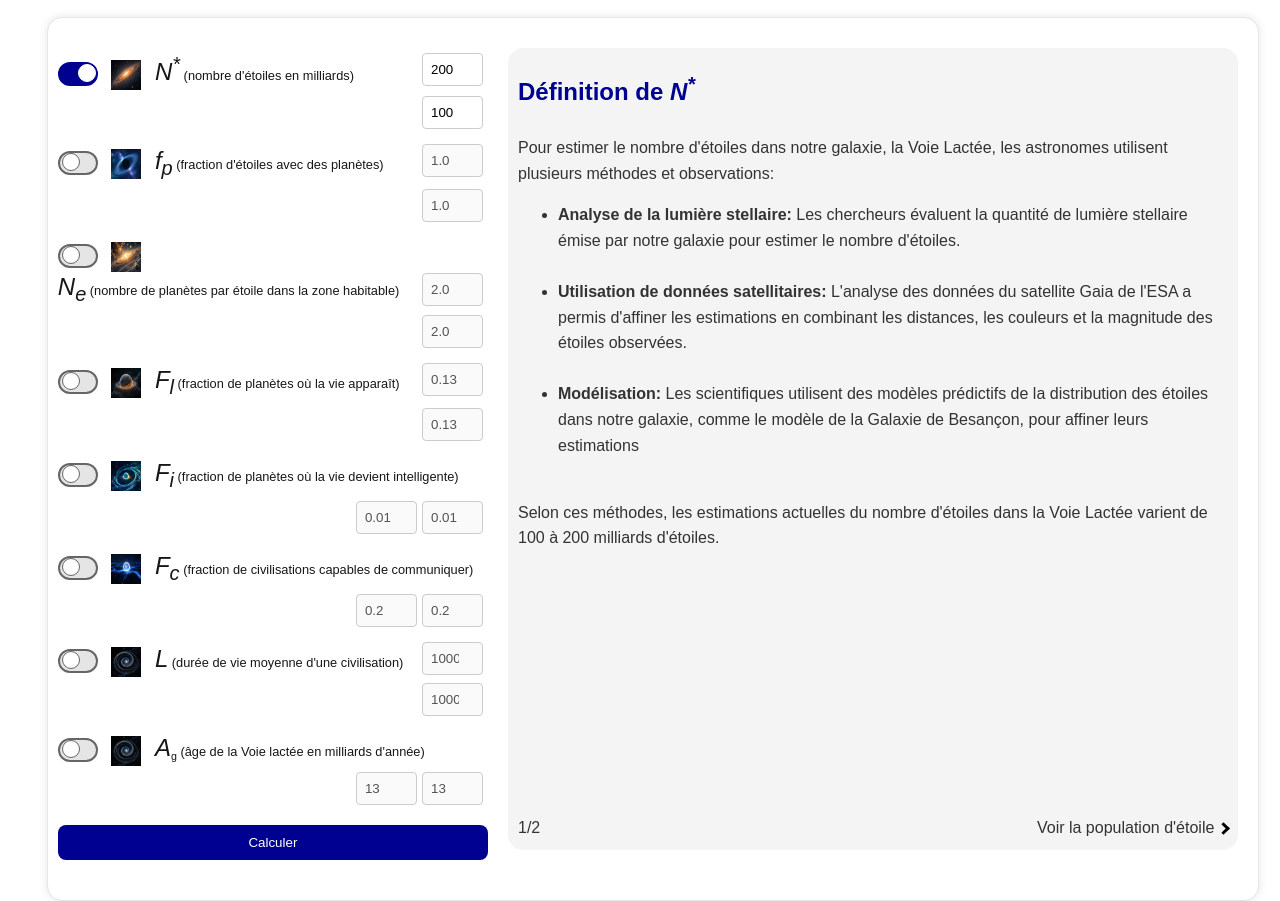
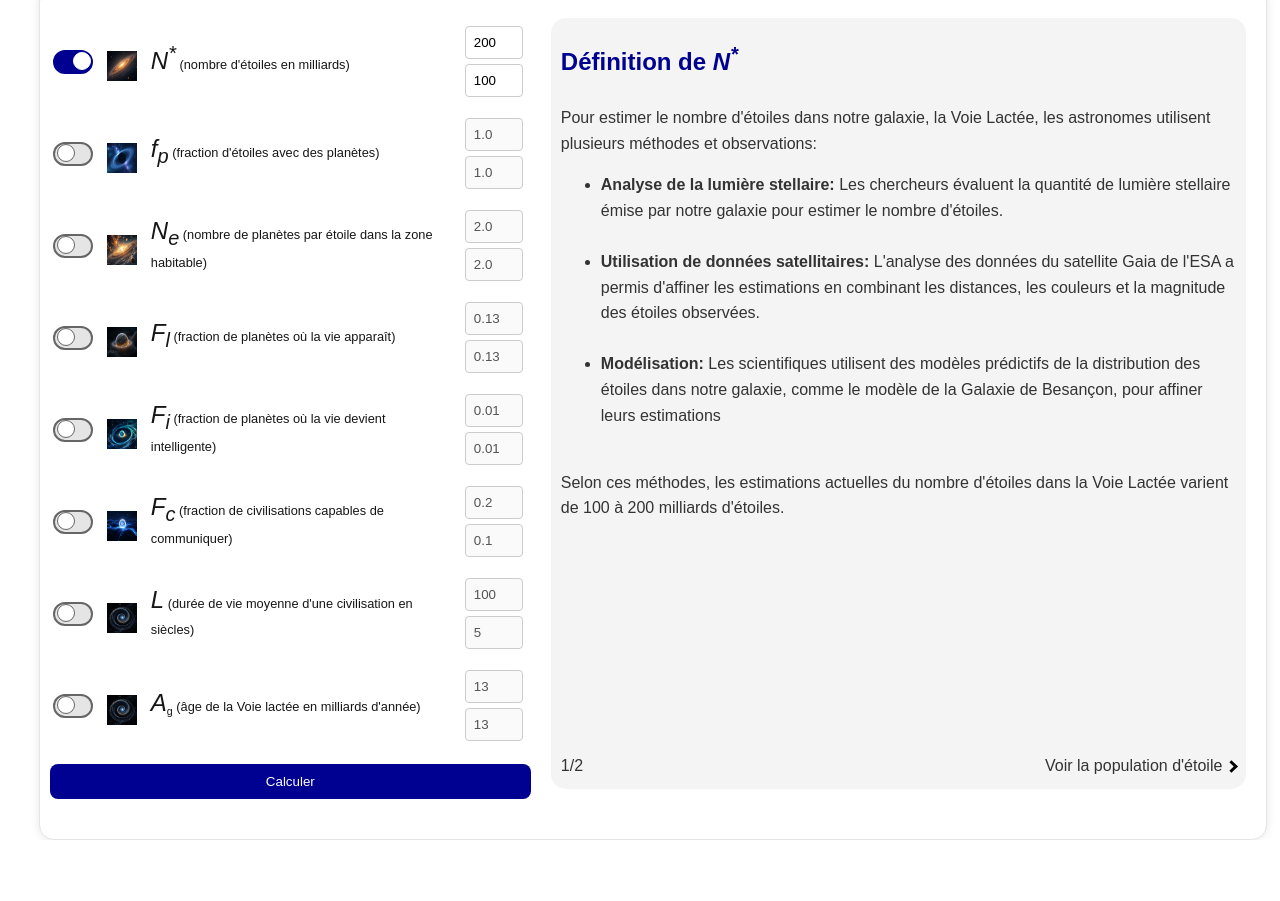
Before and after one commit to dom-astro/drake, a plain HTML site: page index.html in a window 1280 px wide. Shown: the part 522-1423 px from the top of the page. After the commit the page ends 1362 px from the top, so only its background shows below. Drawn offline with nearby package versions, Linux system fonts and the light colour scheme.

Commit message:
Maj des paramètres

```diff
--- a/index.html
+++ b/index.html
@@ -7,7 +7,7 @@
     <link rel="stylesheet" href="styles.css">
     <link rel="stylesheet" href="switch.css">
     <script src="js/jquery-3.7.1.min.js"></script>
-    <script src="https://cdn.jsdelivr.net/npm/echarts/dist/echarts.min.js"></script>
+    <script src="js/echarts.min.js"></script>
 </head>
 <body>
     <h1>Équation de Drake</h1>
@@ -20,70 +20,184 @@
     <div class="container">
         <div id="drake">
             <div class="form-group" id="r">
+                <table>
+                    <tr>
+                        <td>
                             <label class="switch">
                                 <input type="checkbox" id="toggleSwitch-r"  class="input-switch" checked>
                                 <span class="slider"></span>
                             </label>
+                        </td>
+                        <td>
                             <img src="images/R.png" alt="R*">
-                <label for="R"> <i>N<sup>*</sup></i> (nombre d'étoiles en milliards)</label>
+                        </td>
+                        <td>
+                            <label for="R" class="td-label"> <i>N<sup>*</sup></i> (nombre d'étoiles en milliards)</label>
+                        </td>
+                        <td>
                             <input type="number" id="r-optimiste" name="R" step="10" value="200" required class="optimiste">
                             <input type="number" id="r-pessimiste" name="R" step="10" value="100" required class="pessimiste">
+                        </td>
+                    </tr>
+                </table>
             </div>
 
             <div class="form-group" id="fp">
+                <table>
+                    <tr>
+                        <td>
                             <label class="switch"><input type="checkbox" id="toggleSwitch-fp" class="input-switch"><span class="slider"></span></label>
+                        </td>
+                        <td>
                             <img src="images/fp.jpg" alt="fp">
-                <label for="fp"> <i>f<sub>p</sub></i> (fraction d'étoiles avec des planètes)</label>
+                        </td>
+                        <td>
+                            <label for="fp" class="td-label"> <i>f<sub>p</sub></i> (fraction d'étoiles avec des planètes)</label>
+                        </td>
+                        <td>
+                            <input type="number" id="fp-optimiste" name="fp" step="0.01" value="1.0" required class="optimiste" disabled>
                             <input type="number" id="fp-pessimiste" name="fp" step="0.01" value="1.0" required class="pessimiste" disabled>
-                <input type="number" id="fp-optimiste" name="fp" step="0.01" value="1.0" required class="optimiste" disabled>
+                        </td>
+                    </tr>
+                </table>
             </div>
 
             <div class="form-group" id="ne">
-                <label class="switch"><input type="checkbox" id="toggleSwitch-ne" class="input-switch"><span class="slider"></span></label>
+                <table>
+                    <tr>
+                        <td>
+                            <label class="switch">
+                                <input type="checkbox" id="toggleSwitch-ne" class="input-switch">
+                                <span class="slider"></span>
+                            </label>
+                        </td>
+                        <td>
                             <img src="images/ne.jpg" alt="ne">
-                <label for="ne"><i>N<sub>e</sub></i> (nombre de planètes par étoile dans la zone habitable)</label>
+                        </td>
+                        <td>
+                            <label for="ne" class="td-label"><i>N<sub>e</sub></i> (nombre de planètes par étoile dans la zone habitable)</label>
+                        </td>
+                        <td>
+                            <input type="number" id="ne-optimiste" name="ne" step="0.01" value="2.0" required class="optimiste">
                             <input type="number" id="ne-pessimiste" name="ne" step="0.01" value="2.0" required class="pessimiste">
-                <input type="number" id="ne-optimiste" name="ne" step="0.01" value="2.0" required class="optimiste">
+                        </td>
+                    </tr>
+                </table>
             </div>
 
             <div class="form-group" id="fl">
-                <label class="switch"><input type="checkbox" id="toggleSwitch-fl" class="input-switch"><span class="slider"></span></label>
+                <table>
+                    <tr>
+                        <td>
+                            <label class="switch">
+                                <input type="checkbox" id="toggleSwitch-fl" class="input-switch">
+                                <span class="slider"></span>
+                            </label>
+                        </td>
+                        <td>
                             <img src="images/fl.jpg" alt="fl">
-                <label for="fl"><i>F<sub>l</sub></i> (fraction de planètes où la vie apparaît)</label>
+                        </td>
+                        <td>
+                            <label for="fl" class="td-label"><i>F<sub>l</sub></i> (fraction de planètes où la vie apparaît)</label>
+                        </td>
+                        <td>
+                            <input type="number" id="fl-optimiste" name="fl" step="0.01" value="0.13" required class="optimiste">
                             <input type="number" id="fl-pessimiste" name="fl" step="0.01" value="0.13" required class="pessimiste">
-                <input type="number" id="fl-optimiste" name="fl" step="0.01" value="0.13" required class="optimiste">
+                        </td>
+                    </tr>
+                </table>
             </div>
 
             <div class="form-group" id="fi">
-                <label class="switch"><input type="checkbox" id="toggleSwitch-fi" class="input-switch"><span class="slider"></span></label>
+                <table>
+                    <tr>
+                        <td>
+                            <label class="switch">
+                                <input type="checkbox" id="toggleSwitch-fi" class="input-switch">
+                                <span class="slider"></span>
+                            </label>
+                        </td>
+                        <td>
                             <img src="images/fi.jpg" alt="fi">
-                <label for="fi"><i>F<sub>i</sub></i> (fraction de planètes où la vie devient intelligente)</label>
+                        </td>
+                        <td>
+                            <label for="fi" class="td-label"><i>F<sub>i</sub></i> (fraction de planètes où la vie devient intelligente)</label>
+                        </td>
+                        <td>
+                            <input type="number" id="fi-optimiste" name="fi" step="0.01" value="0.01" required class="optimiste">
                             <input type="number" id="fi-pessimiste" name="fi" step="0.01" value="0.01" required class="pessimiste">
-                <input type="number" id="fi-optimiste" name="fi" step="0.01" value="0.01" required class="optimiste">
+                        </td>
+                    </tr>
+                </table>
             </div>
 
             <div class="form-group" id="fc">
-                <label class="switch"><input type="checkbox" id="toggleSwitch-fc" class="input-switch"><span class="slider"></span></label>
+                <table>
+                    <tr>
+                        <td>
+                            <label class="switch">
+                                <input type="checkbox" id="toggleSwitch-fc" class="input-switch">
+                                <span class="slider"></span>
+                            </label>
+                        </td>
+                        <td>
                             <img src="images/fc.jpg" alt="fc">
-                <label for="fc"><i>F<sub>c</sub></i> (fraction de civilisations capables de communiquer)</label>
-                <input type="number" id="fc-pessimiste" name="fc" step="0.01" value="0.2" required class="pessimiste" disabled>
+                        </td>
+                        <td>
+                            <label for="fc" class="td-label"><i>F<sub>c</sub></i> (fraction de civilisations capables de communiquer)</label>
+                        </td>
+                        <td>
                             <input type="number" id="fc-optimiste" name="fc" step="0.01" value="0.2" required class="optimiste" disabled>
+                            <input type="number" id="fc-pessimiste" name="fc" step="0.01" value="0.1" required class="pessimiste" disabled>
+                        </td>
+                    </tr>
+                </table>
             </div>
 
             <div class="form-group" id="l">
-                <label class="switch"><input type="checkbox" id="toggleSwitch-l" class="input-switch"><span class="slider"></span></label>
+                <table>
+                    <tr>
+                        <td>
+                            <label class="switch">
+                                <input type="checkbox" id="toggleSwitch-l" class="input-switch">
+                                <span class="slider"></span>
+                            </label>
+                        </td>
+                        <td>
                             <img src="images/L.jpg" alt="L">
-                <label for="L"><i>L</i> (durée de vie moyenne d'une civilisation)</label>
-                <input type="number" id="l-pessimiste" name="L" step="0.01" value="10000000" required class="pessimiste">
-                <input type="number" id="l-optimiste" name="L" step="0.01" value="10000000" required class="optimiste">
+                        </td>
+                        <td>
+                            <label for="L" class="td-label"><i>L</i> (durée de vie moyenne d'une civilisation en siècles)</label>
+                        </td>
+                        <td>
+                            <input type="number" id="l-optimiste" name="L" step="1" value="100" required class="optimiste">
+                            <input type="number" id="l-pessimiste" name="L" step="1" value="5" required class="pessimiste">
+                        </td>
+                    </tr>
+                </table>
             </div>
 
             <div class="form-group" id="a">
-                <label class="switch"><input type="checkbox" id="toggleSwitch-a" class="input-switch"><span class="slider"></span></label>
+                <table>
+                    <tr>
+                        <td>
+                            <label class="switch">
+                                <input type="checkbox" id="toggleSwitch-a" class="input-switch">
+                                <span class="slider"></span>
+                            </label>
+                        </td>
+                        <td>
                             <img src="images/L.jpg" alt="Ag">
-                <label for="L"><i>A</i><sub>g</sub> (âge de la Voie lactée en milliards d'année)</label>
+                        </td>
+                        <td>
+                            <label for="L" class="td-label"><i>A</i><sub>g</sub> (âge de la Voie lactée en milliards d'année)</label>
+                        </td>
+                        <td>
                             <input type="number" id="a-optimiste" name="A" step="1" value="13" required class="optimiste">
                             <input type="number" id="a-pessimiste" name="A" step="1" value="13" required class="pessimiste">
+                        </td>
+                    </tr>
+                </table>
             </div>
 
             <button id="calcul">Calculer</button>
@@ -220,7 +334,7 @@
                     <p>- En utilisant 28 civilisations plus récentes que l'Empire romain, Shermer a calculé <i>L</i> à environ 304 ans pour les civilisations "modernes".</p>
                 </li>
                 <li><b>Estimations spéculatives</b>
-                    <p>- Drake avait initialement estimé <i>L</i> à 10 000 ans en 19613.</p>
+                    <p>- Drake avait initialement estimé <i>L</i> à 10 000 ans en 1963.</p>
                     <p>- Certaines estimations plus optimistes considèrent des durées allant jusqu'à 100 000 ans.</p>
                 </li>
                 <li><b>Défis majeurs</b>
--- a/script.js
+++ b/script.js
@@ -40,7 +40,7 @@ const VALIDATION_RULES = {
     'fl': { min: 0, max: 1 },
     'fi': { min: 0, max: 1 },
     'fc': { min: 0, max: 1 },
-    'L': { min: 0, max: 1000000000 },
+    'L': { min: 0, max: 10000 },
     'A': { min: 1, max: 100 }
 };
 
@@ -85,7 +85,7 @@ document.getElementById('calcul').addEventListener('click', function(event) {
         const results = {};
         for (const scenario of ['pessimiste', 'optimiste']) {
             const v = values[scenario];
-            results[scenario] = (v.R * v.fp * v.ne * v.fl * v.fi * v.fc * v.L) / v.A;
+            results[scenario] = (v.R * v.fp * v.ne * v.fl * v.fi * v.fc * v.L * 100) / v.A;
         }
 
         // Affichage des résultats avec formatage
--- a/styles.css
+++ b/styles.css
@@ -26,7 +26,6 @@ body {
 }
 
 .container {
-    max-width: 1200px;
     margin: 0 auto;
     padding: 2rem;
     background: var(--background-color);
@@ -34,7 +33,7 @@ body {
     box-shadow: var(--shadow);
     border: 1px solid var(--border-color);
     padding: var(--spacing-lg) 0 var(--spacing-lg) var(--spacing-md);
-    width: 97%;
+    width: 95%;
     display: flex;
     left: 1%;
     position: relative;
@@ -54,8 +53,8 @@ h3 {
     text-align: center;
     padding-left: 5%;
     padding-right: 5%;
-	width: 66%;
-    left: 16%;
+	width: 80%;
+    left: 10%;
     position: relative;
 }
 
@@ -82,8 +81,10 @@ h3 {
 
 label {
     margin-right: 10px;
-		overflow: hidden;
-	white-space: nowrap;
+    white-space: normal;
+    word-wrap: break-word;
+    max-width: 200px;
+    display: inline-block;
 }
 
 input {
@@ -92,7 +93,9 @@ input {
     border: 1px solid #ccc;
     border-radius: 4px;
     flex-grow: 1;
-    width: 10%;
+    width: 40px;
+    float: right;
+    margin-right: 5px;
 }
 
 button {
@@ -121,17 +124,12 @@ img {
     height: 12px;
 }
 
-input {
-    float: right;
-    margin-right: 5px;
-}
-
 .explication {
     font-family: Arial, sans-serif;
     margin: 20px;
     background-color: #f4f4f4;
     color: #333;
-    width: 66%;
+    width: 60%;
     border-radius: 15px;
     padding-left: 10px;
     padding-right: 10px;
@@ -249,3 +247,7 @@ i {
         width: 20% !important;
     }
 }
+
+.td-label {
+    min-width: 300px;
+}
```
Lines whose indentation alone changed are shown as unchanged.
